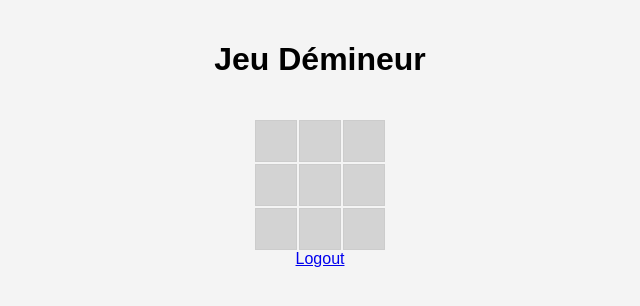
After one commit to Leonidasw/FastAPI_projet, a FastAPI app: template templates/demineur.html in a window 1280 px wide. The commit adds this page. Shown: the top 306 px of the page, without its empty margins (320-960 px from the left). Run offline with FastAPI, Linux system fonts and the light colour scheme; the template is opened without the code that fills it, so the values that code supplies are empty.

Commit message:
Ajout de la page démineur

```diff
--- a/server.py
+++ b/server.py
@@ -74,24 +74,18 @@
     if data is None:
         return templates.TemplateResponse('login.html',{'request': request,'Valide':"Le nom d'utilisateur n'existe pas!"})
     mdp= sha256(password.encode('utf-8')).hexdigest()
+    jeux=cur.execute(f"SELECT COUNT(*) FROM Score JOIN Joueur ON Score.id_user=Joueur.id_user WHERE Joueur.user_pseudo=='{username}';").fetchone()[0]
     if verif_mdp(username,mdp):
         response = templates.TemplateResponse(
             "profile_page.html",
             {"request": request, "username": username, "password": password,
             'hashed_password': sha256(password.encode('utf-8')).hexdigest(),
-            'data':data}
+            'data':data,'games':jeux}
         )
         response.set_cookie(key="username", value=username)
         response.set_cookie(key="password", value=mdp)
         return response
     return templates.TemplateResponse('login.html',{'request': request,'Valide':"Le mot de passe n'est pas bon!"})
-
-#Pour test les cookies
-@app.get("/cookie")
-async def get_cookie(request:Request):
-    username = request.cookies.get("username")
-    password = request.cookies.get("password")
-    return templates.TemplateResponse('cookie.html',{'request': request,'username':username,'password':password})
 
 @app.get("/logout")
 async def logout(response:Response):
@@ -136,7 +130,7 @@
         if test_user is None:
             cur.execute(f"INSERT INTO Joueur(user_pseudo, user_mdp) VALUES('{username}','{password}')").fetchone()
             data = cur.execute(f"SELECT * FROM Joueur WHERE user_pseudo=='{username}'").fetchone()
-            jeux=cur.execute(f"SELECT COUNT(*) FROM Score JOIN Joueur ON Score.id_user=Joueur.id_user WHERE Joueur.user_pseudo=='{username}';")
+            jeux=cur.execute(f"SELECT COUNT(*) FROM Score JOIN Joueur ON Score.id_user=Joueur.id_user WHERE Joueur.user_pseudo=='{username}';").fetchone()[0]
             response = templates.TemplateResponse(
                 "profile_page.html",
                 {"request": request, "username": username, "password": password,
@@ -148,7 +142,9 @@
             return response
         return templates.TemplateResponse('inscription.html',{'request': request,'Valide':"Le nom d'utilisateur est déjà utilisé"})
 
-#test
+@app.get("/demineur")
+async def demineur(request:Request):
+    return templates.TemplateResponse('demineur.html',{'request': request,'title':"Démineur"})
 
 if __name__ == "__main__":
     uvicorn.run(app) # lancement du serveur HTTP + WSGI avec les options de debug
--- /dev/null
+++ b/static/css/style_demineur.css
@@ -0,0 +1,95 @@
+body {
+    justify-content: center;
+    align-items: center;
+    background-position: center;
+    display:flex;
+    font-family: Arial, sans-serif;
+    flex-direction: column;
+    align-items: center;
+    margin: 0;
+    padding: 20px;
+    background-color: #f4f4f4;
+}
+
+.floater {
+    justify-content: center;
+    text-align: center;
+    width:30em;
+    height:50em;
+    background: radial-gradient(rgba(0,0,0,0), rgba(212, 207, 207, 0.6));
+    backdrop-filter: blur(3px);
+    border-radius: 1em;
+    box-shadow: 5px 10px;
+}
+
+#inscrire{
+    height:3em;
+    width:7em;
+    border-radius: 1em;
+    background: white;
+    font-size: medium;
+    font: 0.7em sans-serif;
+}
+
+#user,#pass {
+    text-align: left;
+    font: 0.9em sans-serif;
+    padding: 0.3em; /* Equal padding on all sides */
+    padding-left: 1.5em; /* Additional padding for the left side */
+    margin: 1em;
+    height: 3em;
+    width: 20em;
+    border-radius: 1.5em;
+}
+
+#confirmer {
+    height:3em;
+    width:7em;
+    border-radius: 1em;
+    background: white;
+    font-size: medium;
+    font: 1em sans-serif;
+    transition: 800ms;
+}
+
+#confirmer:hover {
+    border-color: rgb(17, 199, 17);
+    color: rgb(17, 199, 17);
+    transition:800ms;
+}
+
+#scompte:hover{
+    border-color: rgb(185, 177, 177) ;
+    box-shadow: 1px 2px;
+    transition: 300ms;
+}
+
+#game-container {
+    display: grid;
+    gap: 2px;
+    margin-top: 20px;
+  }
+
+  .cell {
+    width: 40px;
+    height: 40px;
+    text-align: center;
+    line-height: 40px;
+    border: 1px solid #ccc;
+    background-color: #d3d3d3;
+    font-size: 20px;
+    cursor: pointer;
+  }
+
+  .cell.revealed {
+    background-color: #f9f9f9;
+    cursor: default;
+  }
+
+  .cell.flagged {
+    background-color: #ffcccb;
+  }
+
+  .cell.mine {
+    background-color: #ff4d4d;
+  }
--- /dev/null
+++ b/templates/demineur.html
@@ -0,0 +1,15 @@
+<!DOCTYPE html>
+<html lang="fr">
+<head>
+  <meta charset="UTF-8">
+  <meta name="viewport" content="width=device-width, initial-scale=1.0">
+  <title>Jeu Démineur</title>
+  <link rel="stylesheet" href="/static/css/style_demineur.css">
+</head>
+<body>
+  <h1>Jeu Démineur</h1>
+  <div id="game-container"></div>
+  <script src="../static/js/script.js"></script>
+  <a href="/logout">Logout</a>
+</body>
+</html>
--- a/templates/profile_page.html
+++ b/templates/profile_page.html
@@ -12,6 +12,6 @@
         <p>SHA-256 Hashed Password: {{ hashed_password }}</p>
         <p>Jeux gagnés: {{ games }}</p>
         <a href="/logout">Logout</a>
-        <a href="/cookie">Test Cookie</a>
+        <a href="/demineur">Demineur</a>
     </body>
 </html>
```
Also changed, not shown: static/js/script.js (+64 -0 lines), templates/cookie.html (deleted, +0 -12 lines).
